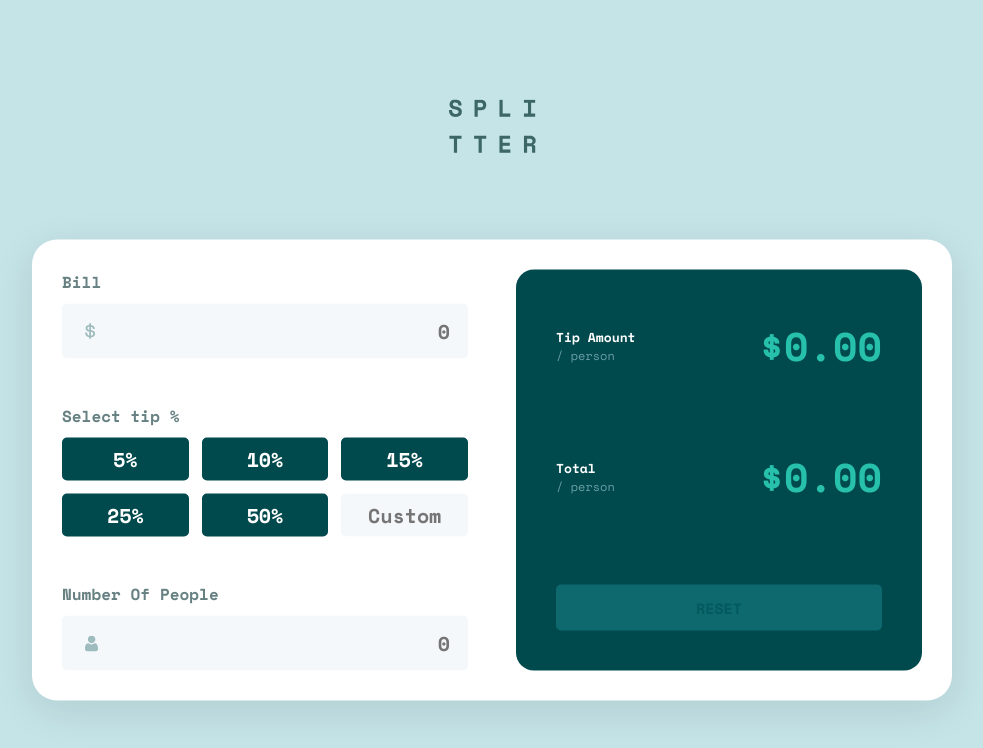
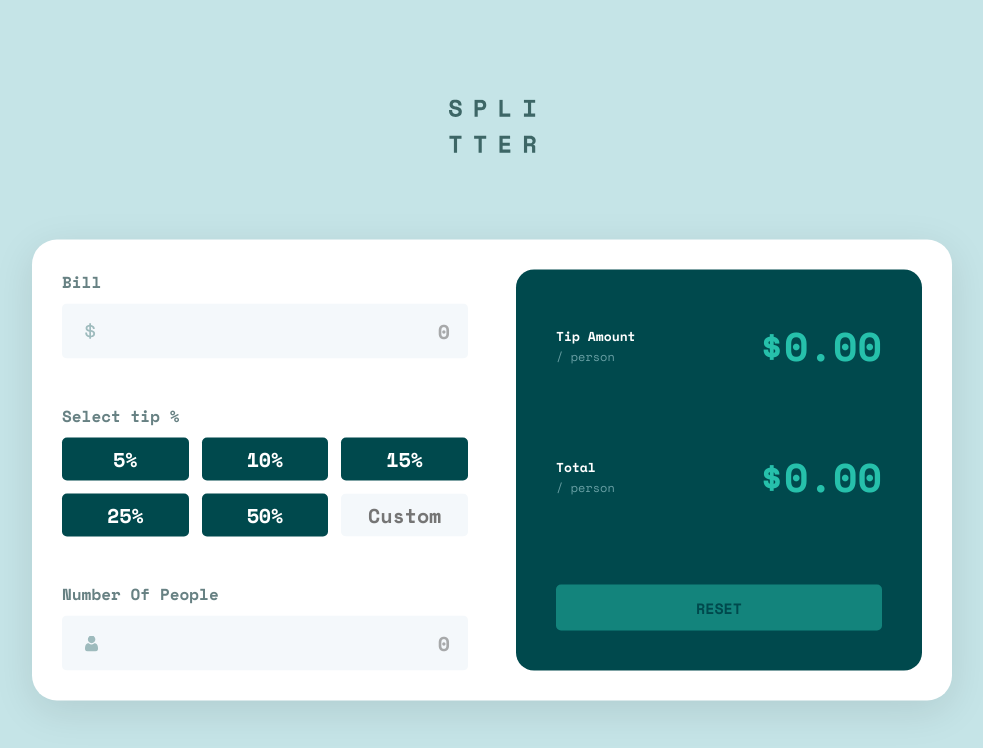
Before and after one commit to artemmatiushenko1/Splitter, a React (Create React App) app: page / in a window 1280 px wide. Shown: the top 748 px of the page, without its empty margins (148-1131 px from the left). Built offline with nearby package versions, Linux system fonts and the light colour scheme.

Commit message:
Fixed markup and js issues (closes #1 #2)

```diff
--- a/src/App.css
+++ b/src/App.css
@@ -22,3 +22,7 @@
     row-gap: 4rem;
   }
 }
+
+.App__name {
+  display: none;
+}
--- a/src/App.js
+++ b/src/App.js
@@ -3,8 +3,9 @@ import Calculator from './components/Calculator.jsx';
 
 function App() {
   return (
-    <div className="App">
-      <div className="logo">
+    <main className="App">
+      <div className="App__logo">
+        <h1 className="App__name">SPLITTER</h1>
         <svg xmlns="http://www.w3.org/2000/svg" width="87" height="54">
           <path
             fill="#3D6666"
@@ -13,7 +14,7 @@ function App() {
         </svg>
       </div>
       <Calculator />
-    </div>
+    </main>
   );
 }
 
--- a/src/components/Calculator.jsx
+++ b/src/components/Calculator.jsx
@@ -30,7 +30,6 @@ export default function Calculator() {
     setBill(0);
     setPersons(0);
     setTip(0);
-    console.log('Form was reseted');
   };
 
   return (
--- a/src/components/ComputedCard.jsx
+++ b/src/components/ComputedCard.jsx
@@ -1,46 +1,52 @@
 import React from 'react';
 import '../styles/ComputedCard.css';
 
-export default function ComputedCard(props) {
-  const { bill, persons, tip } = props;
+const isValid = (...values) => {
+  for (const value of values) {
+    if (!value) {
+      return false;
+    }
+  }
+  return true;
+};
 
+export default function ComputedCard({ bill, persons, tip }) {
   const getTotal = (bill, persons) => {
-    const computedTip = getTip(bill, persons, tip);
-    return persons !== 0 && !isNaN(persons) && bill !== 0 && !isNaN(bill)
-      ? bill / persons + computedTip
+    return isValid(bill, persons)
+      ? bill / persons + getTip(bill, persons, tip)
       : 0;
   };
 
   const getTip = (bill, persons, tip) => {
-    return persons !== 0 &&
-      !isNaN(persons) &&
-      bill !== 0 &&
-      !isNaN(bill) &&
-      tip !== 0 &&
-      !isNaN(tip)
-      ? (bill * tip) / 100 / persons
-      : 0;
+    return isValid(persons, bill, tip) ? (bill * tip) / 100 / persons : 0;
   };
 
   return (
     <div className="computed-card">
       <div className="amount tip-amount">
-        <h3 className="amount__name">Tip Amount</h3>
-        <p className="amount__per-label">/ person</p>
-        <h2 className="amount__value">
+        <h2 className="amount__name">
+          Tip Amount <br />
+          <span className="amount__per-label">/ person</span>
+        </h2>
+        <output className="amount__value">
           ${getTip(bill, persons, tip).toFixed(2)}
-        </h2>
+        </output>
       </div>
 
       <div className="amount total-amount">
-        <h3 className="amount__name">Total</h3>
-        <p className="amount__per-label">/ person</p>
-        <h2 className="amount__value">${getTotal(bill, persons).toFixed(2)}</h2>
+        <h2 className="amount__name">
+          Total <br />
+          <span className="amount__per-label">/ person</span>
+        </h2>
+        <output className="amount__value">
+          ${getTotal(bill, persons).toFixed(2)}
+        </output>
       </div>
 
       <button
         type="reset"
-        className={`btn-reset ${bill && persons ? 'btn-reset--active' : ''}`}
+        className="btn-reset"
+        disabled={bill || persons || tip ? false : true}
       >
         Reset
       </button>
--- a/src/components/InputsCard.jsx
+++ b/src/components/InputsCard.jsx
@@ -2,9 +2,7 @@ import React from 'react';
 import TipSelect from './TipSelect';
 import '../styles/InputsCard.css';
 
-export default function InputsCard(props) {
-  const { changeBill, changePersons, changeTip } = props;
-
+export default function InputsCard({ changeBill, changePersons, changeTip }) {
   return (
     <div className="inputs-card">
       <div className="input-container">
--- a/src/components/TipSelect.jsx
+++ b/src/components/TipSelect.jsx
@@ -1,10 +1,8 @@
 import React from 'react';
 import '../styles/TipSelect.css';
 
-export default function TipSelect(props) {
-  const { changeTip } = props;
+export default function TipSelect({ changeTip }) {
   const allTipBtns = document.querySelectorAll('.tip-btn');
-
   const onTipSelected = (e) => {
     e.preventDefault();
     const { target: activeTip } = e;
--- a/src/index.css
+++ b/src/index.css
@@ -1,3 +1,15 @@
+:root {
+  --color-primary: hsl(172, 67%, 45%);
+  --color-secondary: hsl(183, 100%, 15%);
+  --color-tertiary: hsl(0, 0%, 100%);
+  --color-secondary-lighter: hsl(185, 25%, 53%);
+  --color-btn-hover: hsl(173, 61%, 77%);
+  --color-input-bc: hsl(202, 50%, 97%);
+  --color-input-label: hsl(186, 12%, 46%);
+  --color-bc: hsl(185, 41%, 84%);
+  --color-shadow: rgba(0, 0, 0, 0.1);
+}
+
 html {
   font-size: 62.5%;
   box-sizing: border-box;
@@ -12,12 +24,12 @@ html {
 }
 
 body {
-  background-color: hsl(185, 41%, 84%);
+  background-color: var(--color-bc);
   font-weight: 400;
   font-family: 'Space Mono';
 }
 
 ::selection {
   color: #fff;
-  background: hsl(172, 67%, 45%);
+  background: var(--color-primary);
 }
--- a/src/styles/Calculator.css
+++ b/src/styles/Calculator.css
@@ -1,8 +1,8 @@
 .calculator {
-  background-color: hsl(0, 0%, 100%);
+  background-color: var(--color-tertiary);
   max-width: 92rem;
   height: auto;
-  box-shadow: 0 1rem 4rem rgba(0, 0, 0, 0.1);
+  box-shadow: 0 1rem 4rem var(--color-shadow);
   border-radius: 2.5rem;
   display: grid;
   grid-template-columns: repeat(2, 1fr);
--- a/src/styles/ComputedCard.css
+++ b/src/styles/ComputedCard.css
@@ -1,5 +1,5 @@
 .computed-card {
-  background-color: hsl(183, 100%, 15%);
+  background-color: var(--color-secondary);
   border-radius: 1.8rem;
   padding: 4rem;
   display: grid;
@@ -13,14 +13,16 @@
 }
 
 .amount__name {
-  color: hsl(0, 0%, 100%);
+  color: var(--color-tertiary);
   font-size: 1.3rem;
-  align-self: end;
+  align-self: center;
+  grid-row: 1 / 3;
 }
 
 .amount__per-label {
   font-size: 1.2rem;
-  color: hsl(185, 25%, 53%);
+  color: var(--color-secondary-lighter);
+  font-weight: 400;
 }
 
 .amount__value {
@@ -28,17 +30,18 @@
   grid-column: 2 / 3;
   justify-self: end;
   align-self: center;
-  color: hsl(172, 67%, 45%);
+  color: var(--color-primary);
   font-size: 4rem;
+  font-weight: 700;
 }
 
 .btn-reset {
   align-self: end;
-  background-color: hsl(183, 79%, 24%);
+  background-color: var(--color-primary);
   border: none;
   font-family: inherit;
   text-transform: uppercase;
-  color: hsl(183, 94%, 19%);
+  color: var(--color-secondary);
   font-weight: 700;
   font-size: 1.5rem;
   border-radius: 0.5rem;
@@ -47,11 +50,11 @@
   transition: background-color 0.2s ease, color 0.2s ease;
 }
 
-.btn-reset:hover {
-  background-color: hsl(173, 61%, 77%);
-  color: hsl(183, 100%, 15%);
+.btn-reset:disabled {
+  opacity: 0.5;
+  cursor: default;
 }
 
-.btn-reset--active {
-  background-color: hsl(172, 67%, 45%);
+.btn-reset:hover:not(:disabled) {
+  background-color: var(--color-btn-hover);
 }
--- a/src/styles/InputsCard.css
+++ b/src/styles/InputsCard.css
@@ -7,22 +7,26 @@
   width: 100%;
   border: 3px solid transparent;
   outline: none;
-  background-color: hsl(202, 50%, 97%);
+  background-color: var(--color-input-bc);
   font-size: 2rem;
   text-align: end;
   padding: 1rem 1.5rem 1rem 5rem;
   border-radius: 0.5rem;
   font-family: inherit;
   font-weight: 700;
-  color: hsl(183, 100%, 15%);
+  color: var(--color-secondary);
   background-repeat: no-repeat;
   background-position-y: center;
   background-position-x: 2rem;
   transition: border 0.2s ease;
 }
 
+.input::placeholder {
+  opacity: 0.6;
+}
+
 .input:focus {
-  border: 3px solid hsl(172, 67%, 45%);
+  border: 3px solid var(--color-primary);
 }
 
 .input-bill {
@@ -36,6 +40,6 @@
 .input-label {
   display: inline-block;
   font-weight: 700;
-  color: hsl(186, 12%, 46%);
+  color: var(--color-input-label);
   margin-bottom: 1rem;
 }
--- a/src/styles/TipSelect.css
+++ b/src/styles/TipSelect.css
@@ -8,41 +8,41 @@
   font-size: 2rem;
   font-family: inherit;
   border: none;
-  color: #fff;
+  color: var(--color-tertiary);
   font-weight: 700;
   border-radius: 0.5rem;
   padding: 0.7rem 0;
-  background-color: hsl(183, 100%, 15%);
+  background-color: var(--color-secondary);
   cursor: pointer;
   transition: background-color 0.2s ease;
 }
 
 .tip-btn--active {
-  background-color: hsl(172, 67%, 45%);
-  color: hsl(183, 100%, 15%);
+  background-color: var(--color-primary);
+  color: var(--color-secondary);
 }
 
 .tip-btn:hover {
-  background-color: hsl(173, 61%, 77%);
-  color: hsl(183, 100%, 15%);
+  background-color: var(--color-btn-hover);
+  color: var(--color-secondary);
 }
 
 .custom-tip-input {
   border: 3px solid transparent;
-  background-color: hsl(202, 50%, 97%);
+  background-color: var(--color-input-bc);
   font-size: 2rem;
   text-align: center;
   padding: 0.4rem 1rem;
   border-radius: 0.5rem;
   font-family: inherit;
   font-weight: 700;
-  color: hsl(183, 100%, 15%);
+  color: var(--color-secondary);
   transition: outline 0.2s ease;
   cursor: pointer;
 }
 
 .custom-tip-input:focus {
-  outline: 3px solid hsl(172, 67%, 45%);
+  outline: 3px solid var(--color-primary);
 }
 
 .custom-tip-input::placeholder {
```
